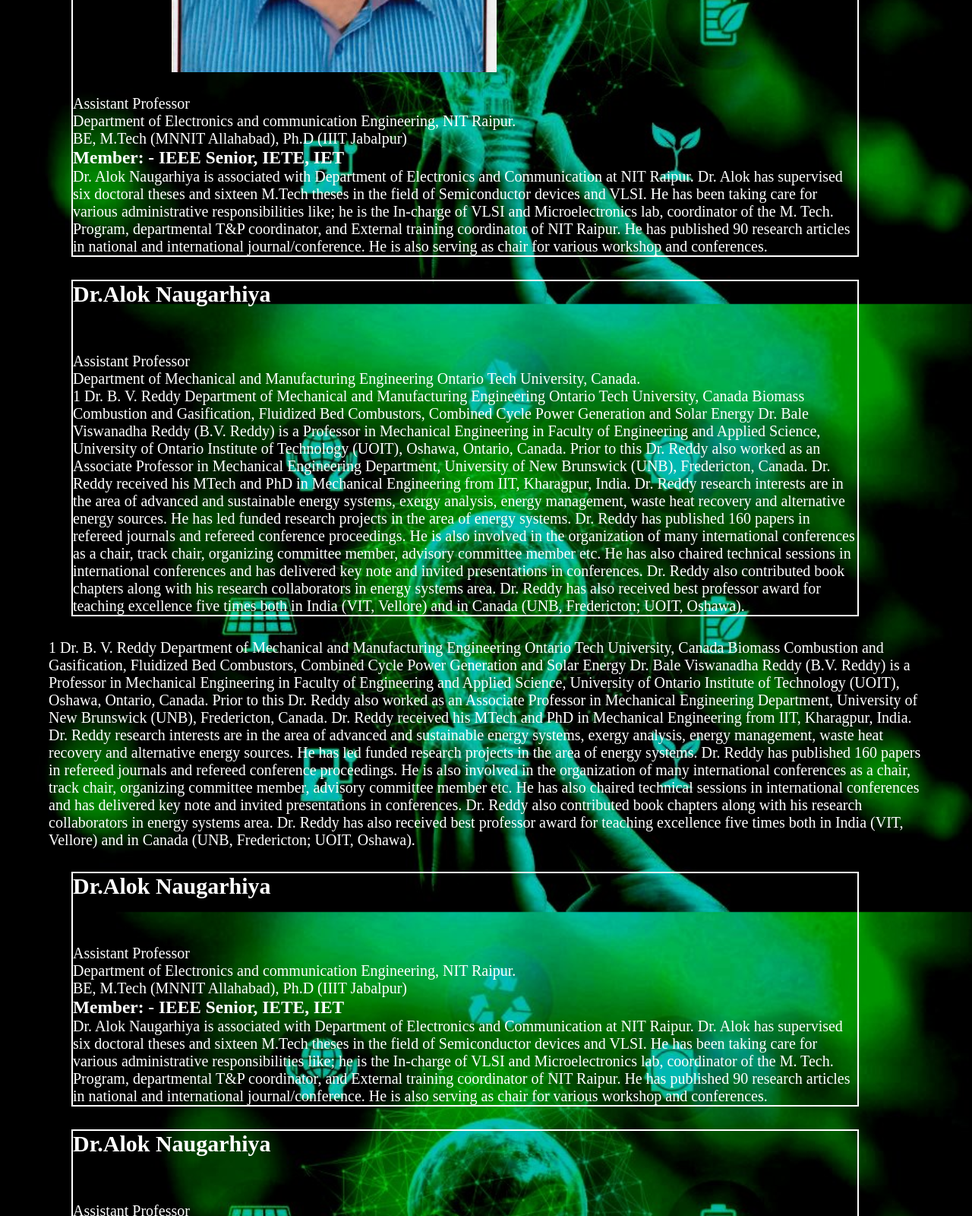
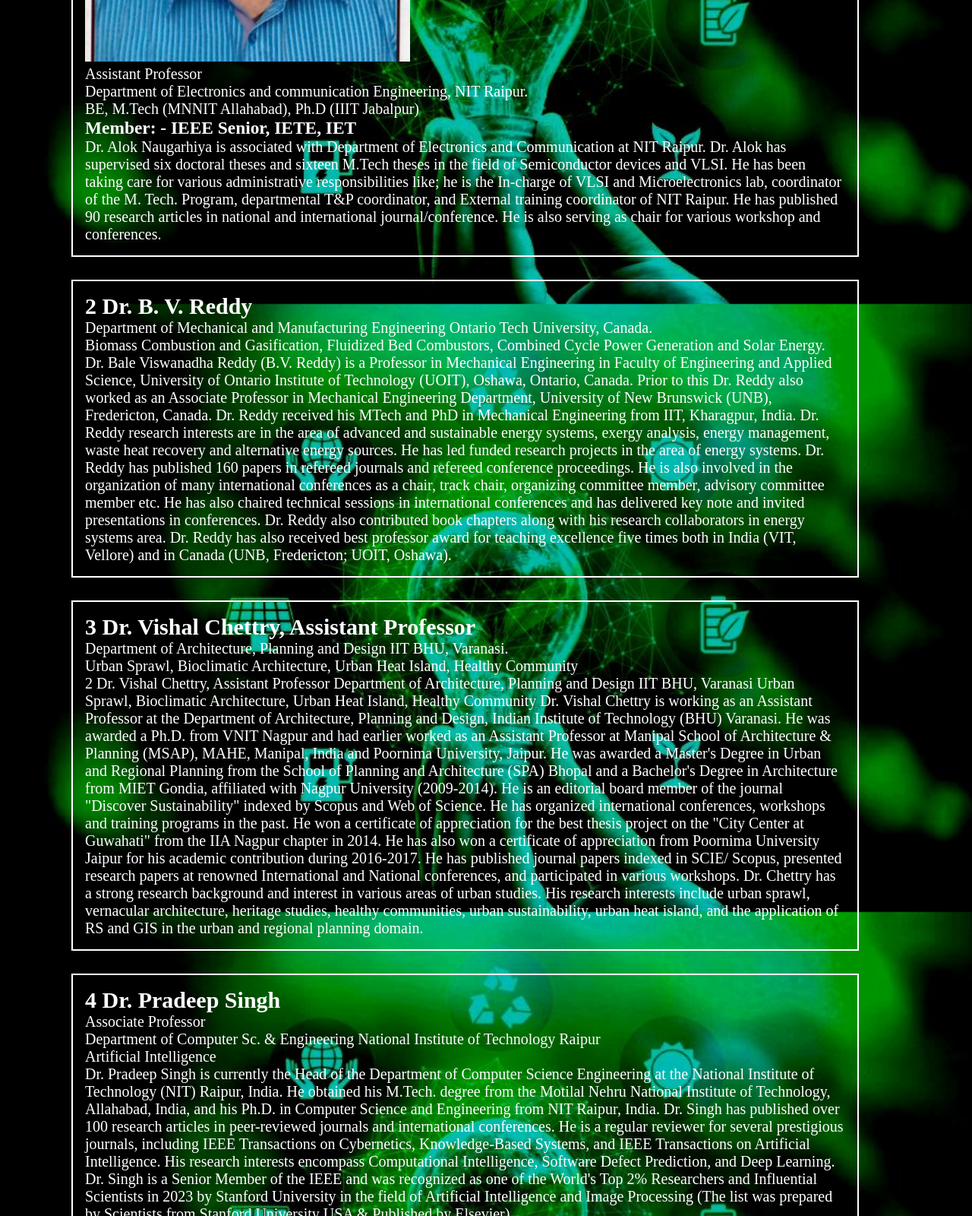
Before and after one commit to SHALINEPATEL/conference-website, a plain HTML site: page keynotes.html in a window 1280 px wide. Shown: the part 1200-2800 px from the top of the page at 76% size. Drawn offline with Linux system fonts and the light colour scheme.

Commit message:
updated about.html,keynotes.html,style.css

```diff
--- a/keynotes.html
+++ b/keynotes.html
@@ -112,7 +112,7 @@
 
     <div class="bio-content container">
         <title>Biography</title>
-      <h2> Dr.Alok Naugarhiya</h2>
+      <h2> 1 Dr.Alok Naugarhiya</h2>
       <div class="img1">
         <img src="/image/Alok Naugarhiya.jpg " alt="">
     </div>
@@ -126,68 +126,74 @@
     </div>
     <div class="bio-content container">
         <title>Biography</title>
-      <h2> Dr.Alok Naugarhiya</h2>
+      <h2>2 Dr. B. V. Reddy</h2>
       <div class="img1">
         <!-- <img src="./Alok Naugarhiya.jpg" alt=""> -->
     </div>
 
-      <p>Assistant Professor</p>
-      <p >Department of Mechanical and Manufacturing Engineering
-Ontario Tech University, Canada.
+      <p>Department of Mechanical and Manufacturing Engineering
+Ontario Tech University, Canada.</p>
+<p>	Biomass Combustion and Gasification, Fluidized Bed Combustors, Combined Cycle Power Generation and Solar Energy.</p>
+<p>	Dr. Bale Viswanadha Reddy (B.V. Reddy) is a Professor in Mechanical Engineering in Faculty of Engineering and Applied Science, University of Ontario Institute of Technology (UOIT), Oshawa, Ontario, Canada. Prior to this Dr. Reddy also worked as an Associate Professor in Mechanical Engineering Department, University of New Brunswick (UNB), Fredericton, Canada. Dr. Reddy received his MTech and PhD in Mechanical Engineering from IIT, Kharagpur, India.  Dr. Reddy research interests are in the area of advanced and sustainable energy systems, exergy analysis, energy management, waste heat recovery and alternative energy sources. He has led funded research projects in the area of energy systems. Dr. Reddy has published 160 papers in refereed journals and refereed conference proceedings. He is also involved in the organization of many international conferences as a chair, track chair, organizing committee member, advisory committee member etc. He has also chaired technical sessions in international conferences and has delivered key note and invited presentations in conferences. Dr. Reddy also contributed book chapters along with his research collaborators in energy systems area. Dr. Reddy has also received best professor award for teaching excellence five times both in India (VIT, Vellore) and in Canada (UNB, Fredericton; UOIT, Oshawa).
 </p>
-      <p></p>1	Dr. B. V. Reddy
- 	Department of Mechanical and Manufacturing Engineering
-Ontario Tech University, Canada	Biomass Combustion and Gasification, Fluidized Bed Combustors, Combined Cycle Power Generation and Solar Energy	Dr. Bale Viswanadha Reddy (B.V. Reddy) is a Professor in Mechanical Engineering in Faculty of Engineering and Applied Science, University of Ontario Institute of Technology (UOIT), Oshawa, Ontario, Canada. Prior to this Dr. Reddy also worked as an Associate Professor in Mechanical Engineering Department, University of New Brunswick (UNB), Fredericton, Canada. Dr. Reddy received his MTech and PhD in Mechanical Engineering from IIT, Kharagpur, India.  Dr. Reddy research interests are in the area of advanced and sustainable energy systems, exergy analysis, energy management, waste heat recovery and alternative energy sources. He has led funded research projects in the area of energy systems. Dr. Reddy has published 160 papers in refereed journals and refereed conference proceedings. He is also involved in the organization of many international conferences as a chair, track chair, organizing committee member, advisory committee member etc. He has also chaired technical sessions in international conferences and has delivered key note and invited presentations in conferences. Dr. Reddy also contributed book chapters along with his research collaborators in energy systems area. Dr. Reddy has also received best professor award for teaching excellence five times both in India (VIT, Vellore) and in Canada (UNB, Fredericton; UOIT, Oshawa).
 
 
-      <p>
-    </p>
     </div>
-   <p>1	Dr. B. V. Reddy
- 	Department of Mechanical and Manufacturing Engineering
-Ontario Tech University, Canada	Biomass Combustion and Gasification, Fluidized Bed Combustors, Combined Cycle Power Generation and Solar Energy	Dr. Bale Viswanadha Reddy (B.V. Reddy) is a Professor in Mechanical Engineering in Faculty of Engineering and Applied Science, University of Ontario Institute of Technology (UOIT), Oshawa, Ontario, Canada. Prior to this Dr. Reddy also worked as an Associate Professor in Mechanical Engineering Department, University of New Brunswick (UNB), Fredericton, Canada. Dr. Reddy received his MTech and PhD in Mechanical Engineering from IIT, Kharagpur, India.  Dr. Reddy research interests are in the area of advanced and sustainable energy systems, exergy analysis, energy management, waste heat recovery and alternative energy sources. He has led funded research projects in the area of energy systems. Dr. Reddy has published 160 papers in refereed journals and refereed conference proceedings. He is also involved in the organization of many international conferences as a chair, track chair, organizing committee member, advisory committee member etc. He has also chaired technical sessions in international conferences and has delivered key note and invited presentations in conferences. Dr. Reddy also contributed book chapters along with his research collaborators in energy systems area. Dr. Reddy has also received best professor award for teaching excellence five times both in India (VIT, Vellore) and in Canada (UNB, Fredericton; UOIT, Oshawa). </p>
+
     <div class="bio-content container">
         <title>Biography</title>
-      <h2> Dr.Alok Naugarhiya</h2>
+      <h2> 3 Dr. Vishal Chettry, Assistant Professor </h2>
       <div class="img1">
         <!-- <img src="./Alok Naugarhiya.jpg" alt=""> -->
     </div>
 
-      <p>Assistant Professor</p>
-      <p >Department of Electronics and communication Engineering, NIT Raipur.</p>
-      <p>BE, M.Tech (MNNIT Allahabad), Ph.D (IIIT Jabalpur)</p>
-      <h3>Member: - IEEE Senior, IETE, IET</h3>
-      <p>Dr. Alok Naugarhiya is associated with Department of Electronics and Communication at NIT Raipur. Dr. Alok has supervised six doctoral theses and sixteen M.Tech theses in the field of Semiconductor devices and VLSI. He has been taking care for various administrative responsibilities like; he is the In-charge of VLSI and Microelectronics lab, coordinator of the M. Tech. Program, departmental T&P coordinator, and External training coordinator of NIT Raipur. He has published 90 research articles in national and international journal/conference. He is also serving as chair for various workshop and conferences.
-    </p>
+      <p>Department of Architecture, Planning and Design
+IIT BHU, Varanasi.
+</p>
+      <p>Urban Sprawl, Bioclimatic Architecture, Urban Heat Island, Healthy Community</p>
+      <p>2	Dr. Vishal Chettry, Assistant Professor
+ 	Department of Architecture, Planning and Design
+IIT BHU, Varanasi	Urban Sprawl, Bioclimatic Architecture, Urban Heat Island, Healthy Community	Dr. Vishal Chettry is working as an Assistant Professor at the Department of Architecture, Planning and Design, Indian Institute of Technology (BHU) Varanasi. He was awarded a Ph.D. from VNIT Nagpur and had earlier worked as an Assistant Professor at Manipal School of Architecture & Planning (MSAP), MAHE, Manipal, India and Poornima University, Jaipur. He was awarded a Master's Degree in Urban and Regional Planning from the School of Planning and Architecture (SPA) Bhopal and a Bachelor's Degree in Architecture from MIET Gondia, affiliated with Nagpur University (2009-2014). He is an editorial board member of the journal "Discover Sustainability" indexed by Scopus and Web of Science. He has organized international conferences, workshops and training programs in the past.
+He won a certificate of appreciation for the best thesis project on the "City Center at Guwahati" from the IIA Nagpur chapter in 2014. He has also won a certificate of appreciation from Poornima University Jaipur for his academic contribution during 2016-2017. He has published journal papers indexed in SCIE/ Scopus, presented research papers at renowned International and National conferences, and participated in various workshops.
+Dr. Chettry has a strong research background and interest in various areas of urban studies. His research interests include urban sprawl, vernacular architecture, heritage studies, healthy communities, urban sustainability, urban heat island, and the application of RS and GIS in the urban and regional planning domain.
+
+</p>
     </div>
 
     <div class="bio-content container">
         <title>Biography</title>
-      <h2> Dr.Alok Naugarhiya</h2>
+      <h2> 4 Dr. Pradeep Singh</h2>
       <div class="img1">
         <!-- <img src="./Alok Naugarhiya.jpg" alt=""> -->
     </div>
 
-      <p>Assistant Professor</p>
-      <p >Department of Electronics and communication Engineering, NIT Raipur.</p>
-      <p>BE, M.Tech (MNNIT Allahabad), Ph.D (IIIT Jabalpur)</p>
-      <h3>Member: - IEEE Senior, IETE, IET</h3>
-      <p>Dr. Alok Naugarhiya is associated with Department of Electronics and Communication at NIT Raipur. Dr. Alok has supervised six doctoral theses and sixteen M.Tech theses in the field of Semiconductor devices and VLSI. He has been taking care for various administrative responsibilities like; he is the In-charge of VLSI and Microelectronics lab, coordinator of the M. Tech. Program, departmental T&P coordinator, and External training coordinator of NIT Raipur. He has published 90 research articles in national and international journal/conference. He is also serving as chair for various workshop and conferences.
-    </p>
+      <p>Associate Professor</p>
+      <p >Department of Computer Sc. & Engineering
+National Institute of Technology Raipur
+</p>
+      <p>Artificial Intelligence</p>
+
+      <p>Dr. Pradeep Singh is currently the Head of the Department of Computer Science Engineering at the National Institute of Technology (NIT) Raipur, India. He obtained his M.Tech. degree from the Motilal Nehru National Institute of Technology, Allahabad, India, and his Ph.D. in Computer Science and Engineering from NIT Raipur, India.
+Dr. Singh has published over 100 research articles in peer-reviewed journals and international conferences. He is a regular reviewer for several prestigious journals, including IEEE Transactions on Cybernetics, Knowledge-Based Systems, and IEEE Transactions on Artificial Intelligence. His research interests encompass Computational Intelligence, Software Defect Prediction, and Deep Learning.
+Dr. Singh is a Senior Member of the IEEE and was recognized as one of the World's Top 2% Researchers and Influential Scientists in 2023 by Stanford University in the field of Artificial Intelligence and Image Processing (The list was prepared by Scientists from Stanford University USA & Published by Elsevier).
+</p>
     </div>
     <div class="bio-content container">
         <title>Biography</title>
-      <h2> Dr.Alok Naugarhiya</h2>
+      <h2>  Dr. Ashish Nayyar </h2>
       <div class="img1">
         <!-- <img src="./Alok Naugarhiya.jpg" alt=""> -->
     </div>
 
-      <p>Assistant Professor</p>
-      <p >Department of Electronics and communication Engineering, NIT Raipur.</p>
-      <p>BE, M.Tech (MNNIT Allahabad), Ph.D (IIIT Jabalpur)</p>
-      <h3>Member: - IEEE Senior, IETE, IET</h3>
-      <p>Dr. Alok Naugarhiya is associated with Department of Electronics and Communication at NIT Raipur. Dr. Alok has supervised six doctoral theses and sixteen M.Tech theses in the field of Semiconductor devices and VLSI. He has been taking care for various administrative responsibilities like; he is the In-charge of VLSI and Microelectronics lab, coordinator of the M. Tech. Program, departmental T&P coordinator, and External training coordinator of NIT Raipur. He has published 90 research articles in national and international journal/conference. He is also serving as chair for various workshop and conferences.
-    </p>
+      <p>Professor</p>
+      <p >Department of Mechanical Engineering
+Swami Keshvanand Institute of Technology, Jaipur.
+</p>
+      <p>Biodiesel, Alternative fuels</p>
+      <p>Prof. (Dr.) Ashish Nayyar acquired his Ph.D. (Alternative Fuels) and M.Tech. (Energy Engineering) from MNIT, Jaipur. He has done his BE in Mechanical Engineering from M.B.M. Engineering College, Jodhpur. He has 22 years of teaching and research experience in engineering field.
+Presently he is working as Professor in Department of Mechanical Engineering, Swami Keshvanand Institute of Technology, Management and Gramothan, Jaipur. Prof. Ashish Nayyar has published several papers in reputed national and international journals. He is a member of SAEINDIA, Institution of Engineers (India), ISTE and reviewer of many reputed journals. He was awarded with Travel Grant from AICTE, New Delhi and Department of Science and Technology, Rajasthan, India for participation in the international conference at NC, USA in 2017. He has organized various National and International conferences. He has also received grants from Ministry of New and Renewable Energy, India & Science and Engineering Research Board, India and AICTE (New Delhi) under various schemes.
+Guided 20 M.Tech dissertations and many B.Tech. Projects. Guiding Ph.D. thesis of other universities, consultancy to other universities and industries for projects.
+</p>
     </div>
     <br><br><br><br><br>
 </section>
--- a/style.css
+++ b/style.css
@@ -122,6 +122,8 @@
     background-size:cover;
     background-position: center;
     background-repeat: no-repeat;
+    background-attachment: fixed;
+
 }
 .about-text{
     color: white;
@@ -138,7 +140,7 @@
 #topics{
 background:url("image/Back ground 2.jpg");
 background-size:cover;
-background-position: right-top;
+background-position: center;
 background-repeat: no-repeat;
 background-attachment: fixed;
 
@@ -163,7 +165,7 @@
 flex-direction: column;
 background:url("image/Back ground 2.jpg");
 background-size:cover;
-background-position:right-top;
+background-position:center;
 background-repeat: no-repeat;
 background-attachment: fixed;
 color: white;
@@ -190,7 +192,7 @@
 flex-direction: column;
 background:url("image/Back ground 2.jpg");
 background-size:cover;
-background-position: right-top;
+background-position: center;
 background-repeat: no-repeat;
 background-attachment: fixed;
 color: white;
@@ -204,28 +206,28 @@
 #keynotes{
 background:url("image/Back ground 2.jpg");
 background-size:cover;
-background-position: right-top;
+background-position: center;
 background-repeat: no-repeat;
 background-attachment: fixed;
 color: white;
 }
 .bio-content{
     border: 2px solid white;
-    padding: auto;
+    padding: 16px;
     margin: 30px;
     box-sizing: border-box;
     /* display: flex; */
     flex-direction:column;
 }
 
-.img1{
+/* .img1{
     text-align: center;
     width: 15px;
     height: auto;
     margin: 30px;
     display: flex;
     padding: 0px 200px 0px 100px;
-}
+} */
 
 /* ##########guidelines-styling########### */
 
@@ -236,7 +238,7 @@
 #guidelines{
 background:url("image/Back ground 2.jpg");
 background-size:cover;
-background-position: right-top;
+background-position: center;
 background-repeat: no-repeat;
 flex-direction: column;
 background-attachment: fixed;
@@ -245,14 +247,17 @@
 /* ##########contact-styling########### */
 #contact{
     padding-top: 80px;
-    font-size: 2.5rem;
+    font-size: 2.5rem ;
 
-}#contact{
-height: 100vh;
+}
+#contact{
+    height: 100vh;
 background:url("image/Back ground 2.jpg");
 background-size:cover;
 background-position: center;
 background-repeat: no-repeat;
+flex-direction: column;
+background-attachment: fixed;
 color: white;
 }
 
@@ -265,7 +270,7 @@
 #registration{
 background:url("image/Back ground 2.jpg");
 background-size:cover;
-background-position: right-top;
+background-position: center;
 background-repeat: no-repeat;
 background-attachment: fixed;
 color: white;
```
Also changed, not shown: about.html (+0 -3 lines).
